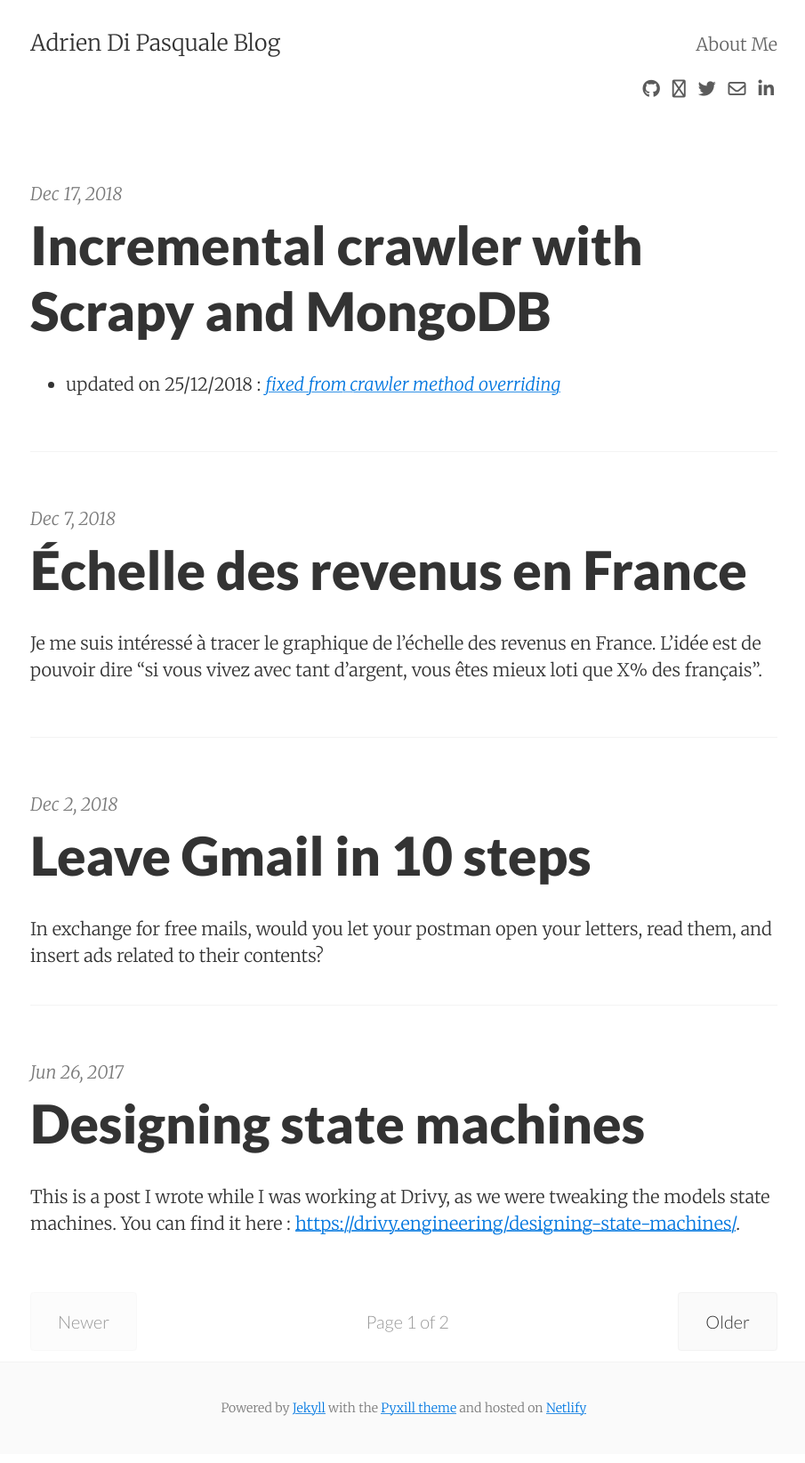
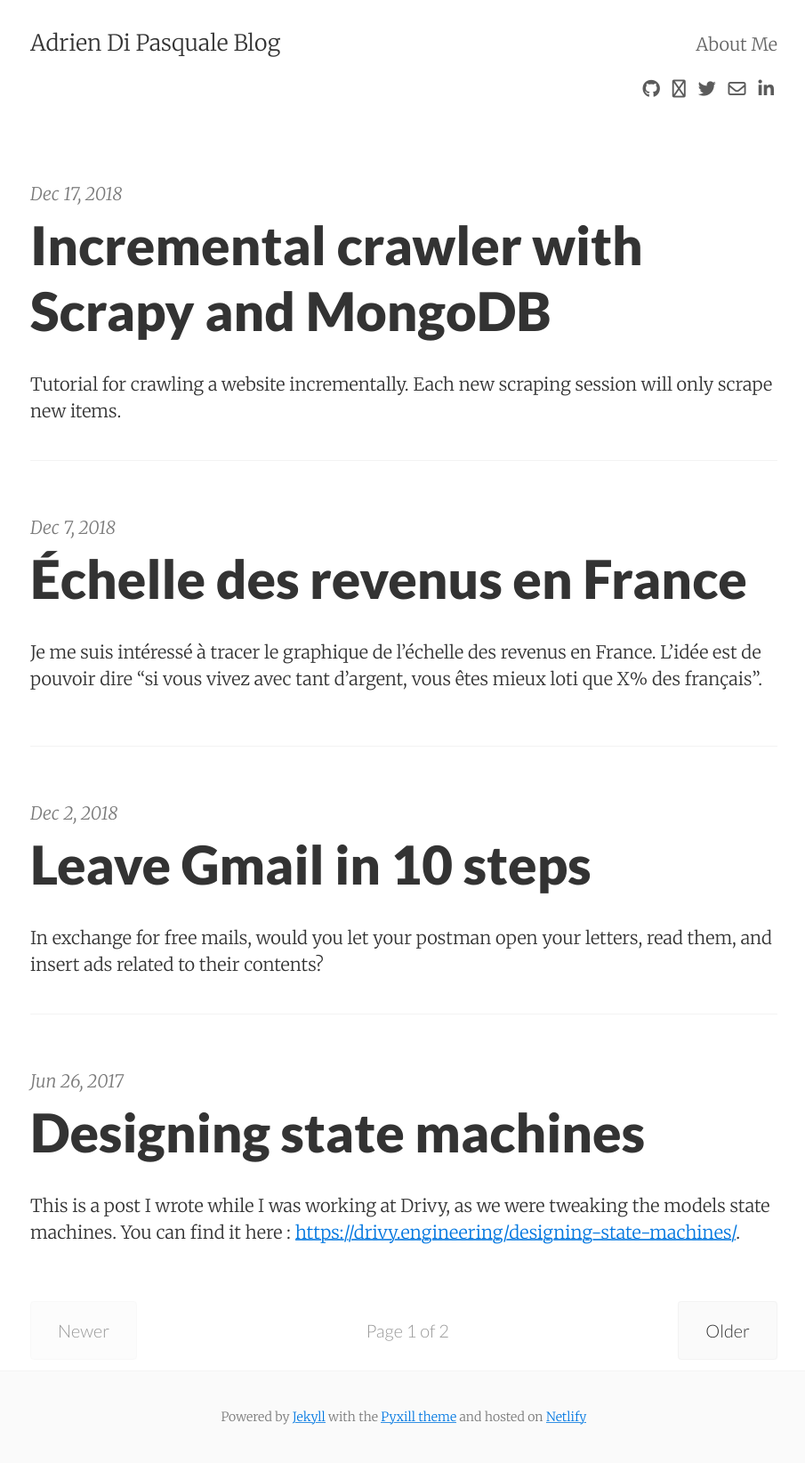
Before and after one commit to adipasquale/blog.dipasquale.fr, a Jekyll site: the page built from index.html, in a window 1280 px wide. Shown: the whole page at 89% size, without its empty margins (186-1091 px from the left). Built offline with Jekyll 4.4.1, drawn with Linux system fonts in a browser that asks for light colours; nearby versions of some CDN libraries; the list of posts is cut into pages by our own code.

Commit message:
added update note on gmail article, fixed incremental scraping summary

```diff
--- a/_posts/2018-12-17-incremental-scraping-with-scrapy-and-mongo.md
+++ b/_posts/2018-12-17-incremental-scraping-with-scrapy-and-mongo.md
@@ -4,6 +4,7 @@ title: Incremental crawler with Scrapy and MongoDB
 date: 2018-12-17
 categories: en
 tags: dev scraping
+summary: Tutorial for crawling a website incrementally. Each new scraping session will only scrape new items.
 ---
 
 - updated on 25/12/2018 : [*fixed from_crawler method overriding*](https://github.com/adipasquale/blog.dipasquale.fr/commit/8d2b191e1a1a7151c6b01b088d9c98812376aec1)
```
Also changed, not shown: _posts/2018-12-02-leave-gmail-in-10-steps.md (+2 -0 lines).
